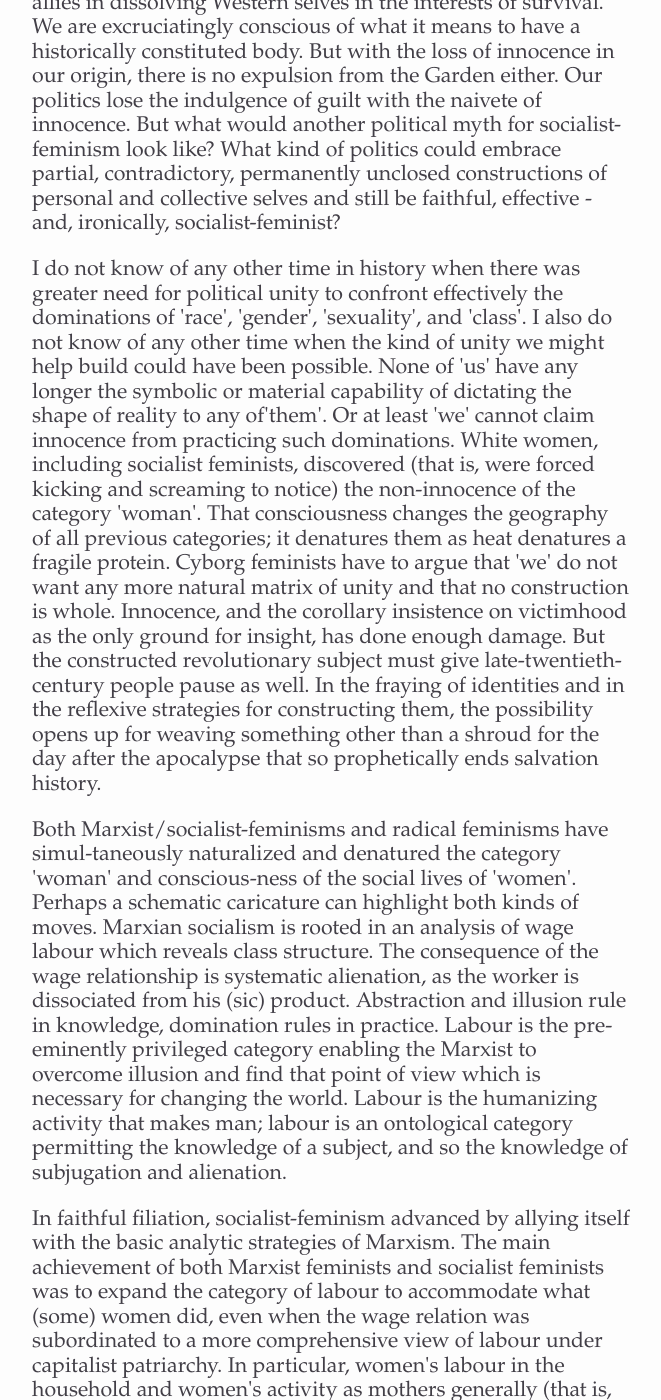
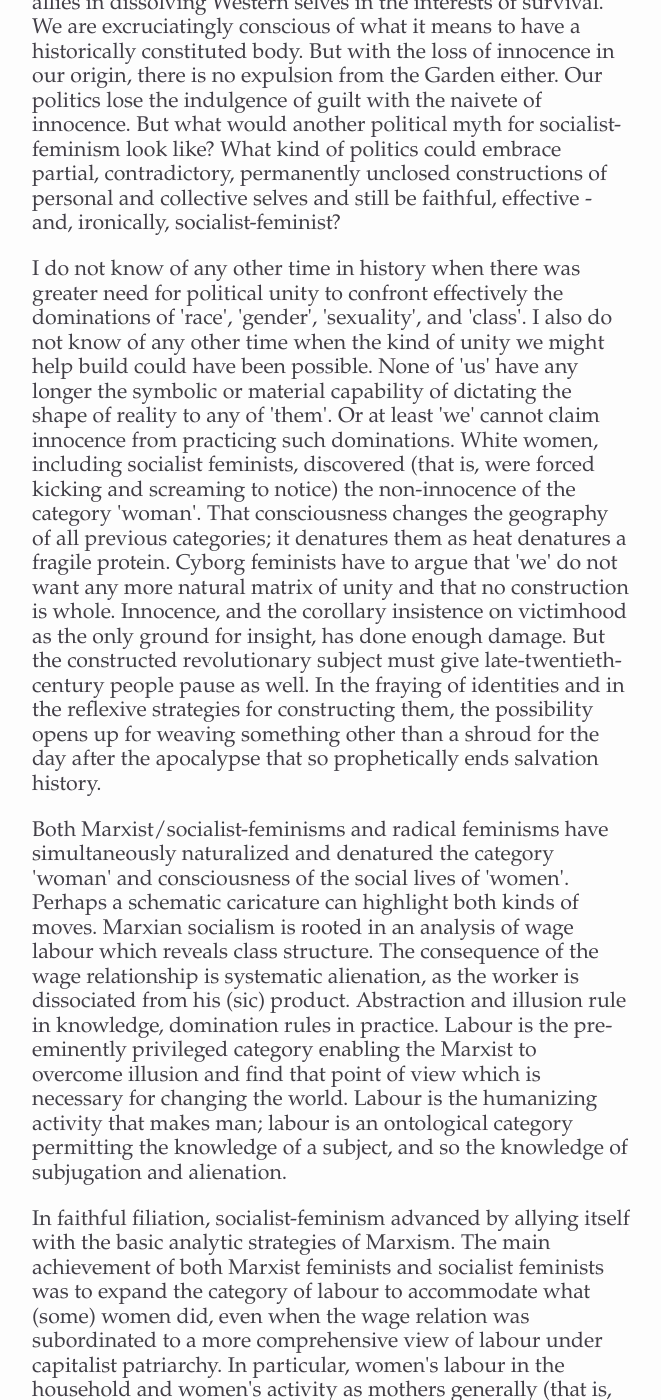
Before and after one commit to jiko/cyborgmanifesto, a Jekyll site: the page built from index.md, in a window 1280 px wide and 1400 px high, scrolled down 11452 px. Shown: the whole window, without its empty margins (308-969 px from the left). Built offline with Jekyll 4.4.1, drawn with Linux system fonts in a browser that asks for light colours; nearby versions of some CDN libraries; library files that are not in the unit come from our copies; Markdown is read by kramdown in place of the engine named in the settings; some of the changed text lies outside the part shown.

Commit message:
Finished corrections to the Fractured Identities section.

```diff
--- a/index.md
+++ b/index.md
@@ -371,8 +371,8 @@
 
 
 
-<p>Katie King has emphasized the limits of identification and the political/
-poetic mechanics of identification built into reading 'the poem', that generative
+<p>Katie King has emphasized the limits of identification and the political/poetic
+mechanics of identification built into reading 'the poem', that generative
 core of cultural feminism. King criticizes the persistent tendency among
 contemporary feminists from different 'moments' or 'conversations' in feminist
 practice to taxonomize the women's movement to make one's own political
@@ -426,7 +426,7 @@
 'sexuality', and 'class'. I also do not know of any other time when the
 kind of unity we might help build could have been possible. None of 'us'
 have any longer the symbolic or material capability of dictating the shape
-of reality to any of'them'. Or at least 'we' cannot claim innocence from
+of reality to any of 'them'. Or at least 'we' cannot claim innocence from
 practicing such dominations. White women, including socialist feminists,
 discovered (that is, were forced kicking and screaming to notice) the non-innocence
 of the category 'woman'. That consciousness changes the geography of all
@@ -442,8 +442,8 @@
 
 
 
-<p>Both Marxist/socialist-feminisms and radical feminisms have simul-taneously
-naturalized and denatured the category 'woman' and conscious-ness of the
+<p>Both Marxist/socialist-feminisms and radical feminisms have simultaneously
+naturalized and denatured the category 'woman' and consciousness of the
 social lives of 'women'. Perhaps a schematic caricature can highlight both
 kinds of moves. Marxian socialism is rooted in an analysis of wage labour
 which reveals class structure. The consequence of the wage relationship
```
Also changed, not shown: other parts of index.md (+11 -11 lines).
